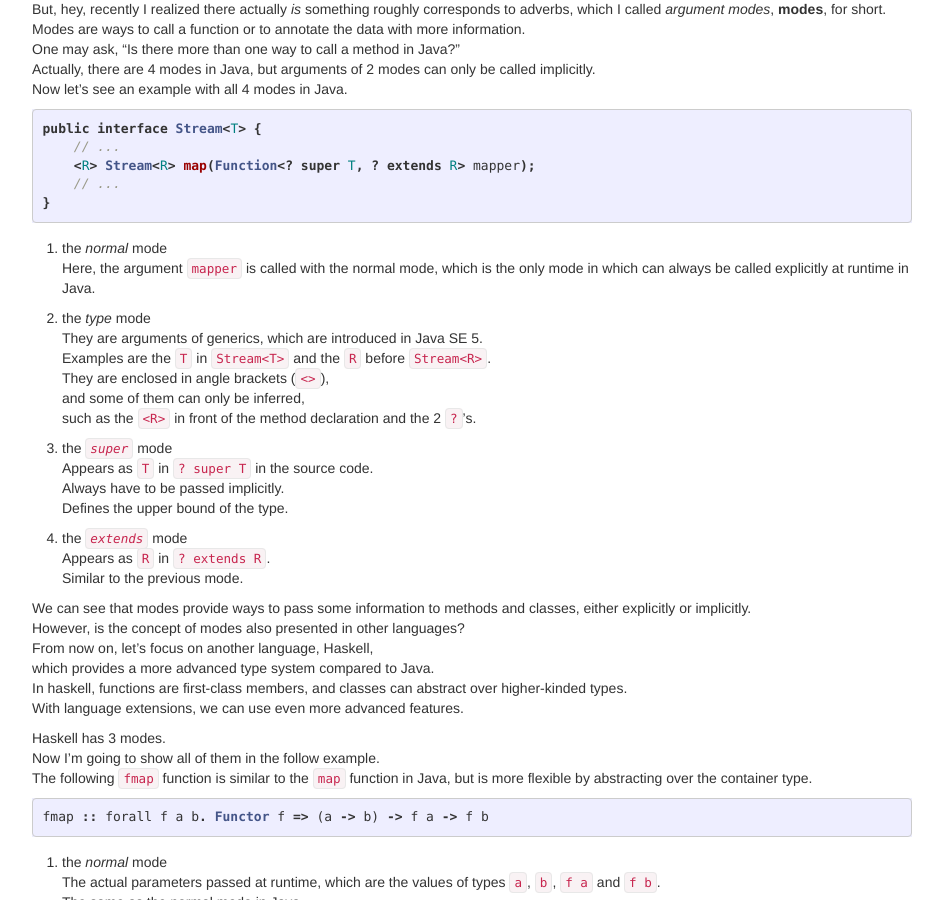
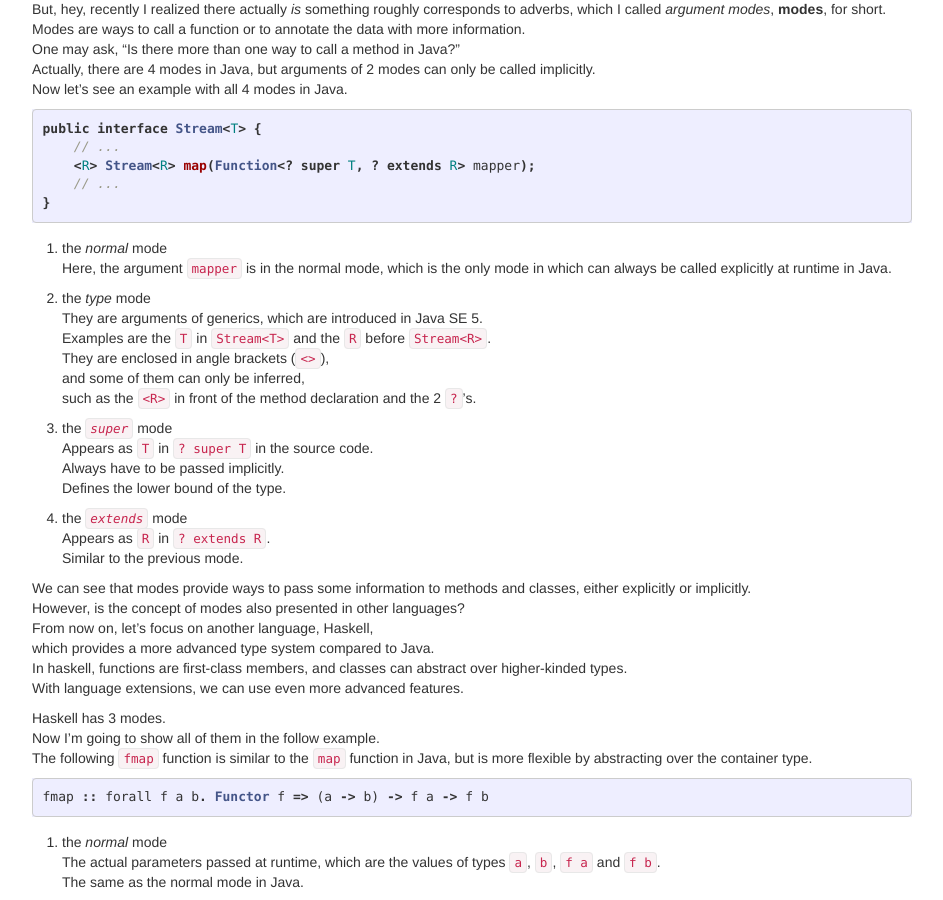
Before and after one commit to AndyShiue/AndyShiue.github.io, a Jekyll site: the page built from _posts/2016-05-01-modes.md, in a window 1280 px wide and 900 px high, scrolled down 416 px. Shown: the whole window, without its empty margins (168-1111 px from the left). Built offline with Jekyll 4.4.1, drawn with Linux system fonts in a browser that asks for light colours; comment, search, counter and statistics services are not loaded.

Commit message:
New article

````diff
--- a/_posts/2016-05-01-modes.md
+++ b/_posts/2016-05-01-modes.md
@@ -27,7 +27,7 @@ public interface Stream<T> {
 ```
 
 1. the *normal* mode
-   Here, the argument `mapper` is called with the normal mode, which is the only mode in which can always be called explicitly at runtime in Java.
+   Here, the argument `mapper` is in the normal mode, which is the only mode in which can always be called explicitly at runtime in Java.
 
 2. the *type* mode
    They are arguments of generics, which are introduced in Java SE 5.
@@ -39,7 +39,7 @@ public interface Stream<T> {
 3. the *`super`* mode
    Appears as `T` in `? super T` in the source code.
    Always have to be passed implicitly.
-   Defines the upper bound of the type.
+   Defines the lower bound of the type.
 
 4. the *`extends`* mode
    Appears as `R` in `? extends R`.
````
